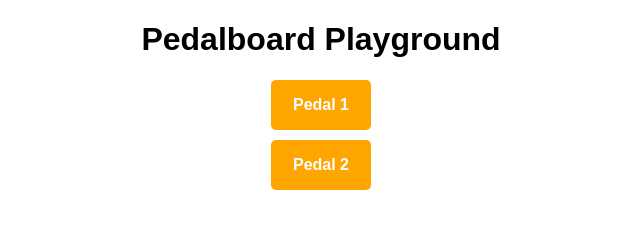
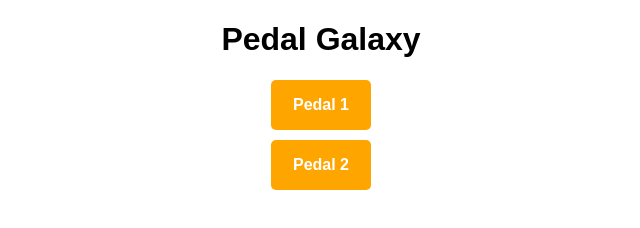
Before and after one commit to steviek19/PedalGalaxy, a plain HTML site: page index.html in a window 1280 px wide. Shown: the whole page, without its empty margins (319-959 px from the left). Drawn offline with Linux system fonts and the light colour scheme.

Commit message:
Update index.html

```diff
--- a/index.html
+++ b/index.html
@@ -3,11 +3,11 @@
 <head>
   <meta charset="UTF-8" />
   <meta name="viewport" content="width=device-width, initial-scale=1.0"/>
-  <title>Pedalboard Playground</title>
+  <title>Pedal Galaxy</title>
   <link rel="stylesheet" href="style.css" />
 </head>
 <body>
-  <h1>Pedalboard Playground</h1>
+  <h1>Pedal Galaxy</h1>
 
   <div id="palette">
     <div class="pedal" draggable="true" data-pedal="Pedal 1">Pedal 1</div>
```
